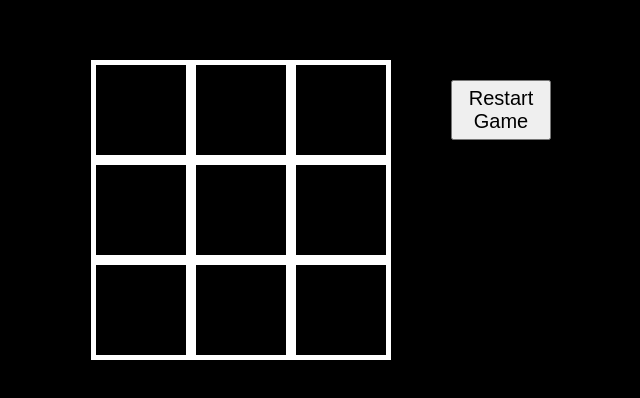
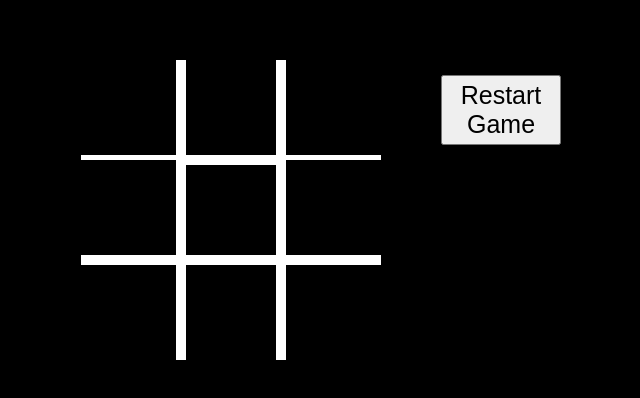
Before and after one commit to bipul-eng/Tic-Tac-Toe, a plain HTML site: page index.html in a window 1280 px wide. Shown: the part 140-538 px from the top of the page, without its empty margins (369-1009 px from the left). Drawn offline with Linux system fonts and the light colour scheme.

Commit message:
Added a border-box

```diff
--- a/index.html
+++ b/index.html
@@ -9,15 +9,15 @@
 <body>
     <h1 id="ok"></h1>
     <div class="container">
-        <div class="col1"></div>
-        <div class="col1"></div>
-        <div class="col1"></div>
-        <div class="col1"></div>
-        <div class="col1"></div>
-        <div class="col1"></div>
-        <div class="col1"></div>
-        <div class="col1"></div>
-        <div class="col1"></div>
+        <div class="col1" id="d1"></div>
+        <div class="col1" id="d2"></div>
+        <div class="col1" id="d3"></div>
+        <div class="col1" id="d4"></div>
+        <div class="col1" id="d5"></div>
+        <div class="col1" id="d6"></div>
+        <div class="col1" id="d7"></div>
+        <div class="col1" id="d8"></div>
+        <div class="col1" id="d9"></div>
     </div>
     <button id="reserved">Restart Game</button>
     <script src="script.js"></script>
--- a/script.js
+++ b/script.js
@@ -32,10 +32,12 @@ for ( let winPatttern of winPatterns)
         {
             turn1="X";
         }
-        document.getElementById("ok").innerHTML=`Winner: <br> ${turn1}`
+        document.getElementById("ok").innerHTML=`Winner: <br> ${turn1} Is Winner`
+
         boxes.forEach((box)=>
 {
         box.classList.add("disabled");
+        box.classList.add("borderbox");
 })
     }
 }
@@ -66,6 +68,7 @@ function reset()
     {
     box.innerHTML="";
     box.classList.remove("disabled");
-    document.getElementById("ok").innerHTML=""
+    document.getElementById("ok").innerHTML="";
+    box.classList.remove("borderbox");
 })
 }
--- a/style.css
+++ b/style.css
@@ -37,12 +37,54 @@ h1
 }
 #reserved
 {
-    width: 100px;
-    height: 60px;
+    width: 120px;
+    height: 70px;
     margin-left: 60px;
-    font-size: 20px;
+    font-size: 25px;
 }
 .abled
 {
     pointer-events:visible;
 }
+#d1
+{
+    border-top: none;
+    border-left: none;
+}
+#d2
+{
+    border-top: none;
+}
+#d3
+{
+    border-right: none;
+    border-top: none;
+}
+#d4
+{
+    border-top: none;
+    border-left: none;
+}
+#d6
+{
+    border-right: none;
+    border-top: none;
+}
+#d7
+{
+    border-left: none;
+    border-bottom: none;
+}
+#d8
+{
+    border-bottom: none;
+}
+#d9
+{
+    border-bottom: none;
+    border-right: none;
+}
+.borderbox
+{
+box-shadow: 5px 5px 10px 10px lightblue;
+}
```
